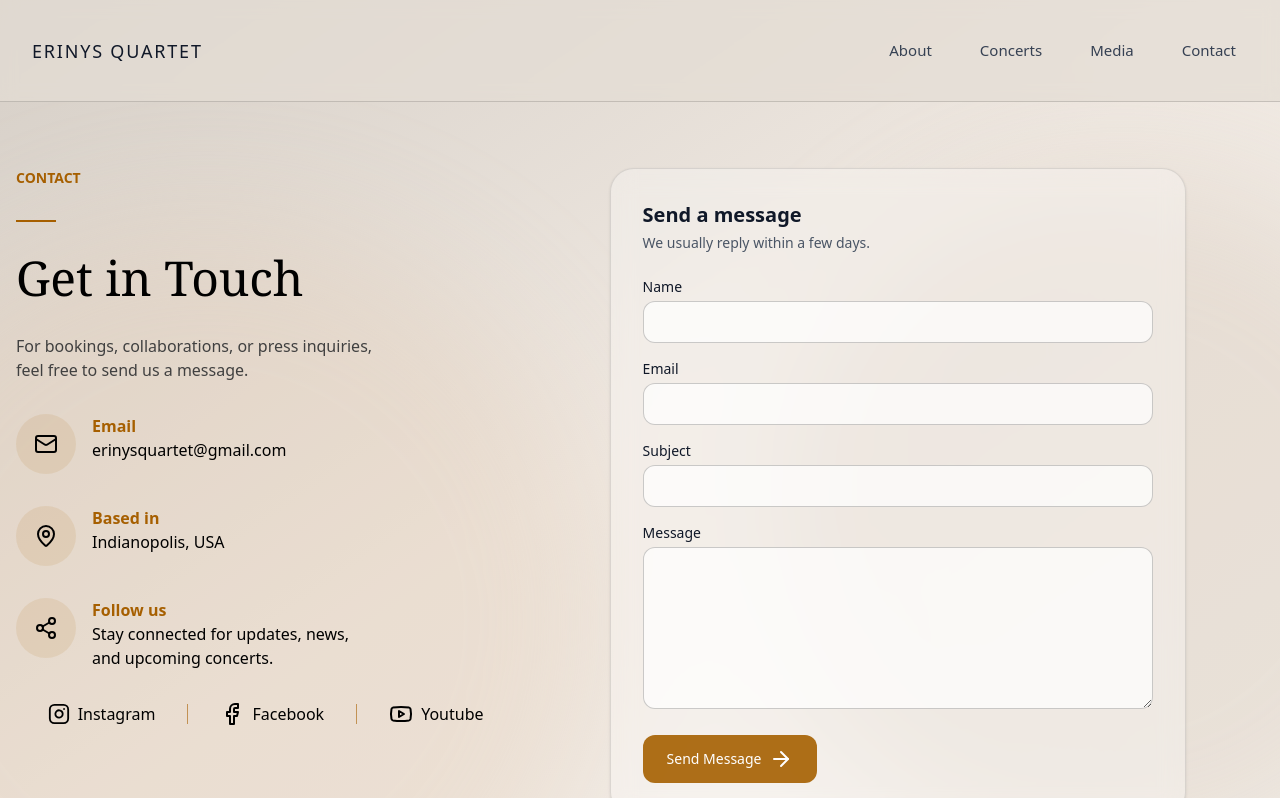
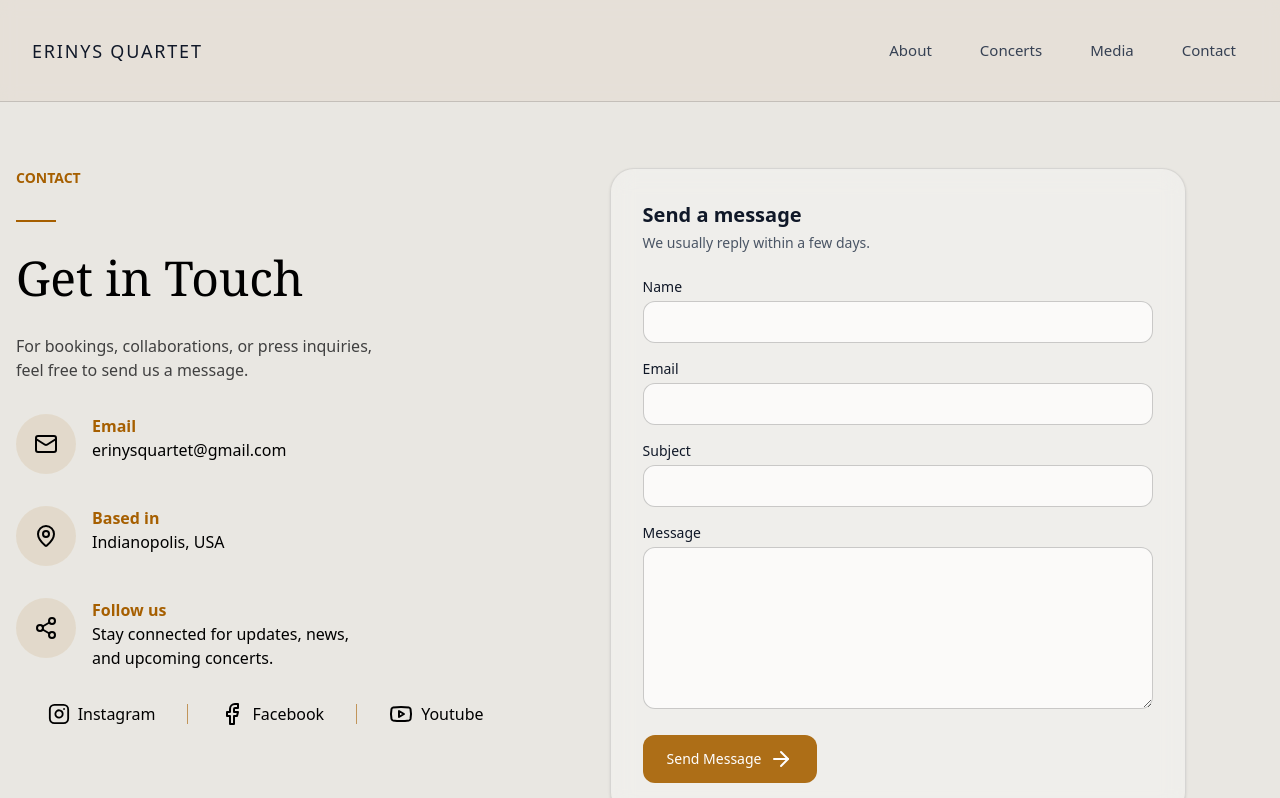
Before and after one commit to Nestortheo/quartet-frontend, a React (Vite) app: page /contact in a window 1280 px wide. Shown: the top 798 px of the page. Built offline with nearby package versions, Linux system fonts and the light colour scheme.

Commit message:
Changing background color

```diff
--- a/src/App.jsx
+++ b/src/App.jsx
@@ -31,17 +31,14 @@ const App = () => {
       <MyNavbar />
 
       {/* PAGE BACKGROUND (not header) */}
-      <main className="relative flex-1 overflow-hidden bg-[#f1ece6]">
+      <main
+         className="relative flex-1 overflow-hidden"
+         style={{ backgroundColor: "var(--color-background)" }}
+        >
         <div className="pointer-events-none absolute inset-0">
-            <div
-              className="absolute inset-0 bg-gradient-to-br
-                from-[#d6cfc7]
-                via-[#efe8e1]
-                to-[#f5f1ec]"
-            />
-            <div className="absolute top-1/4 -left-48 h-[800px] w-[800px] rounded-full bg-[#e2cbb4]/35 blur-3xl" />
-            <div className="absolute bottom-0 -right-48 h-[700px] w-[700px] rounded-full bg-[#d1bfae]/30 blur-3xl" />
-          </div>
+
+
+        </div>
 
           {/* Page content */}
           <div className="relative z-10 h-full">
```
